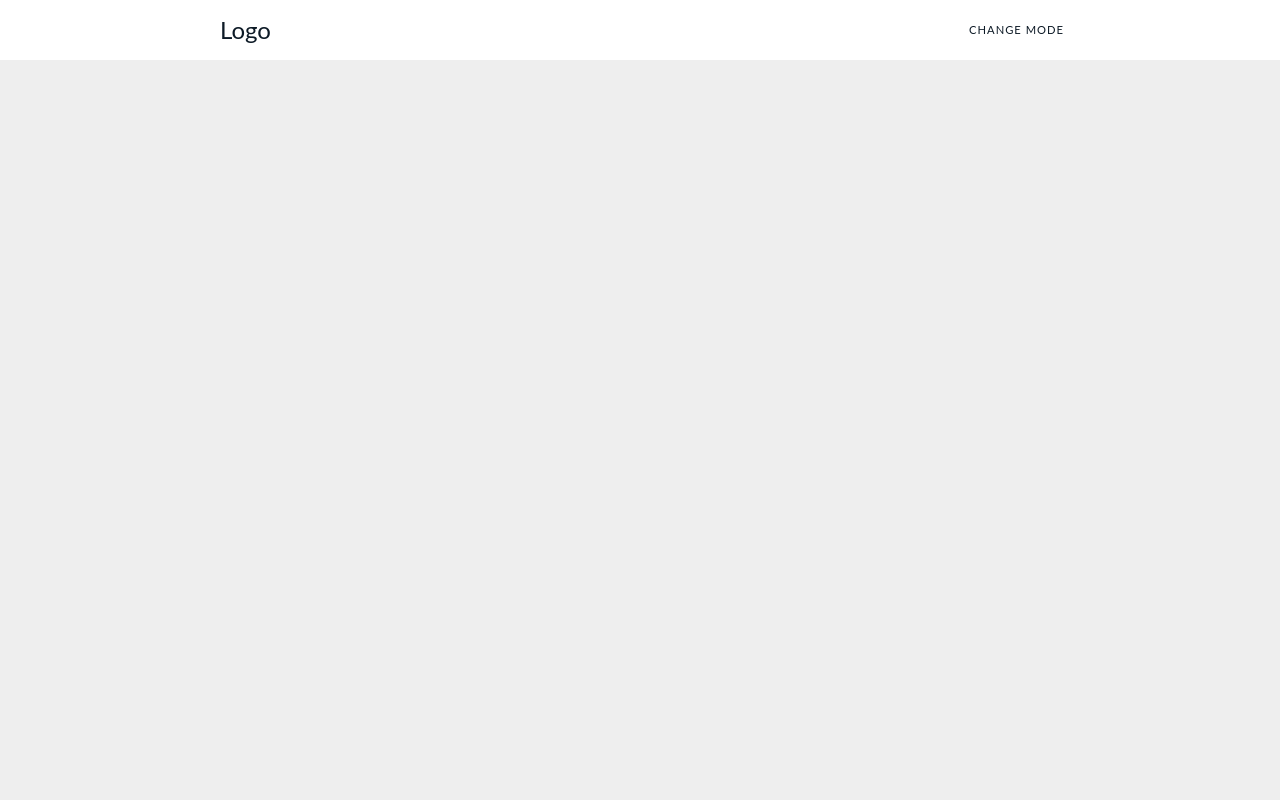
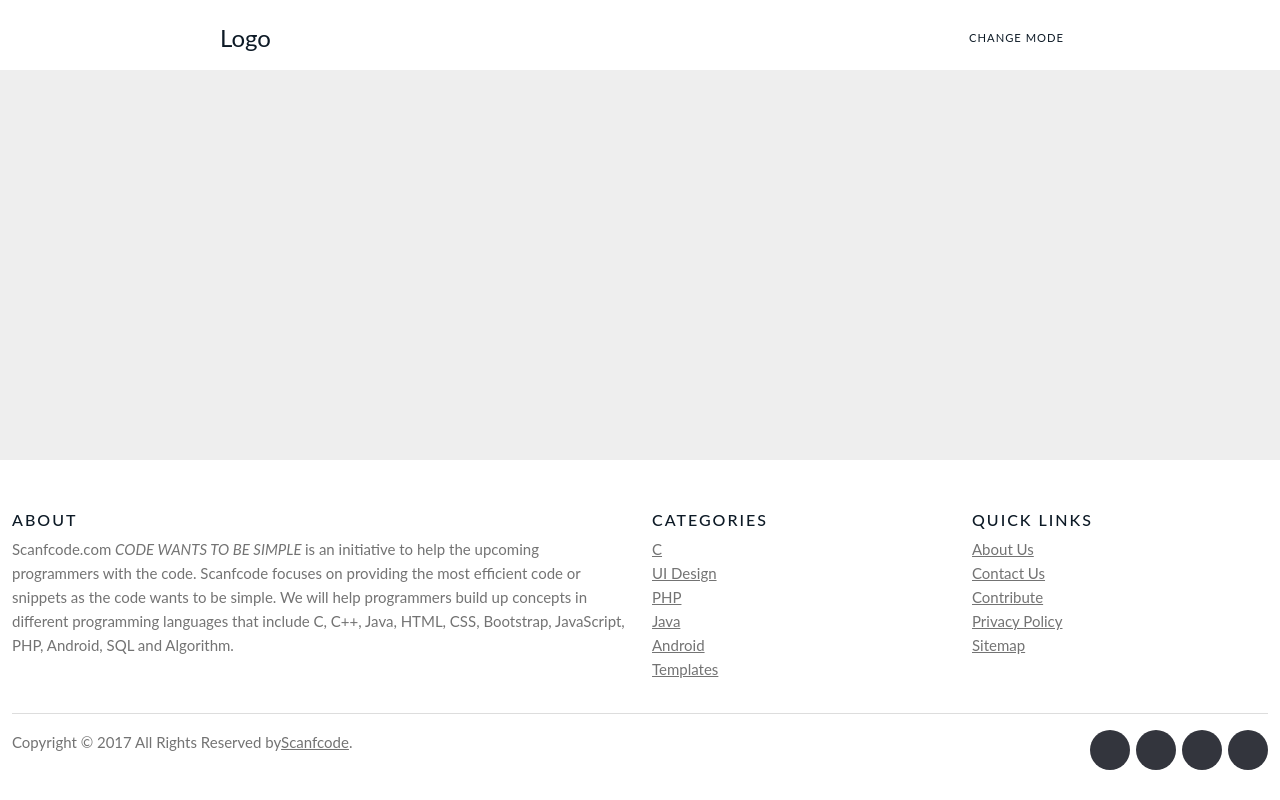
Before and after one commit to Dearborn42/ThemeProject, a React (Create React App) app in the folder themeproject/: page / in a window 1280 px wide. Built offline with nearby package versions, Linux system fonts and the light colour scheme.

Commit message:
Finished footer

```diff
--- a/themeproject/package.json
+++ b/themeproject/package.json
@@ -6,7 +6,9 @@
     "@testing-library/jest-dom": "^5.17.0",
     "@testing-library/react": "^13.4.0",
     "@testing-library/user-event": "^13.5.0",
+    "bootstrap": "^5.3.2",
     "react": "^18.2.0",
+    "react-bootstrap": "^2.10.0",
     "react-dom": "^18.2.0",
     "react-scripts": "5.0.1",
     "web-vitals": "^2.1.4"
--- a/themeproject/src/Components/Footer.js
+++ b/themeproject/src/Components/Footer.js
@@ -1,9 +1,63 @@
-import React from 'react'
+import 'bootstrap/dist/css/bootstrap.min.css';
+import React, {useContext} from 'react'
+import {ThemeContextWrapper} from './ThemeContext';
 
 const Footer = () => {
-  return (
-    <div>Footer</div>
-  )
+    const {theme} = useContext(ThemeContextWrapper);
+    return (
+        <footer className={`site-footer footer-${theme}`}>
+            <div className="container">
+                <div className="row">
+                <div className="col-sm-12 col-md-6">
+                    <h6 className={`h6-${theme}`}>About</h6>
+                    <p className="text-justify">Scanfcode.com <i>CODE WANTS TO BE SIMPLE </i> is an initiative  to help the upcoming programmers with the code. Scanfcode focuses on providing the most efficient code or snippets as the code wants to be simple. We will help programmers build up concepts in different programming languages that include C, C++, Java, HTML, CSS, Bootstrap, JavaScript, PHP, Android, SQL and Algorithm.</p>
+                </div>
+
+                <div className="col-xs-6 col-md-3">
+                    <h6 className={`h6-${theme}`}>Categories</h6>
+                    <ul className="footer-links">
+                    <li><a href="http://scanfcode.com/category/c-language/">C</a></li>
+                    <li><a href="http://scanfcode.com/category/front-end-development/">UI Design</a></li>
+                    <li><a href="http://scanfcode.com/category/back-end-development/">PHP</a></li>
+                    <li><a href="http://scanfcode.com/category/java-programming-language/">Java</a></li>
+                    <li><a href="http://scanfcode.com/category/android/">Android</a></li>
+                    <li><a href="http://scanfcode.com/category/templates/">Templates</a></li>
+                    </ul>
+                </div>
+
+                <div className="col-xs-6 col-md-3">
+                    <h6 className={`h6-${theme}`}>Quick Links</h6>
+                    <ul className="footer-links">
+                    <li><a href="http://scanfcode.com/about/">About Us</a></li>
+                    <li><a href="http://scanfcode.com/contact/">Contact Us</a></li>
+                    <li><a href="http://scanfcode.com/contribute-at-scanfcode/">Contribute</a></li>
+                    <li><a href="http://scanfcode.com/privacy-policy/">Privacy Policy</a></li>
+                    <li><a href="http://scanfcode.com/sitemap/">Sitemap</a></li>
+                    </ul>
+                </div>
+                </div>
+                <hr/>
+            </div>
+            <div className="container">
+                <div className="row">
+                <div className="col-md-8 col-sm-6 col-xs-12">
+                    <p className="copyright-text">Copyright &copy; 2017 All Rights Reserved by
+                <a href="#">Scanfcode</a>.
+                    </p>
+                </div>
+
+                <div className="col-md-4 col-sm-6 col-xs-12">
+                    <ul className="social-icons">
+                    <li><a className="facebook" href="#"><i className="fa fa-facebook"></i></a></li>
+                    <li><a className="twitter" href="#"><i className="fa fa-twitter"></i></a></li>
+                    <li><a className="dribbble" href="#"><i className="fa fa-dribbble"></i></a></li>
+                    <li><a className="linkedin" href="#"><i className="fa fa-linkedin"></i></a></li>
+                    </ul>
+                </div>
+                </div>
+            </div>
+        </footer>
+    )
 }
 
 export default Footer
--- a/themeproject/src/Components/Header.js
+++ b/themeproject/src/Components/Header.js
@@ -1,9 +1,11 @@
 import React from 'react'
 
-const Header = () => {
-  return (
-    <div>Header</div>
-  )
+const Header = ({theme}) => {
+    return (
+        <div className="logo">
+            <button className={`${theme}`}><i className="fas fa-chess-knight"></i> Logo</button >
+        </div>
+    )
 }
 
 export default Header
--- a/themeproject/src/Components/MainContent.js
+++ b/themeproject/src/Components/MainContent.js
@@ -2,7 +2,7 @@
 
 const MainContent = () => {
   return (
-    <div>MainContent</div>
+    <div className='mainContent'>MainContent</div>
   )
 }
 
--- a/themeproject/src/Components/Navbar.js
+++ b/themeproject/src/Components/Navbar.js
@@ -9,10 +9,7 @@
         <>
         <nav className={`navbar navbar-${theme}`}>
             <div className="nav-wrapper">
-                <div className="logo">
-                <button className={`${theme}`}><i className="fas fa-chess-knight"></i> Logo</button >
-                </div>
-
+                <Header theme={theme} />
                 <ul id="menu">
                 <li><button className={`${theme}`}onClick={() => darkMode()}>Change Mode</button ></li>
                 </ul>
--- a/themeproject/src/main.css
+++ b/themeproject/src/main.css
@@ -35,7 +35,7 @@
 .navbar{
     position: fixed;
     top: 0;
-    height: 60px;
+    height: 70px;
     line-height: 60px;
     width: 100%;
     z-index: 10;
@@ -45,7 +45,7 @@
     color: rgb(13, 26, 38);
 }
 .navbar-dark {
-    background: black;
+    background-color: #26272b;
     color: rgb(202, 209, 215);
 }
 
@@ -72,7 +72,7 @@
     float: left;
     margin-left: 28px;
     font-size: 1.5em;
-    height: 60px;
+    height: 100%;
     letter-spacing: 1px;
     text-transform: uppercase;
 }
@@ -171,7 +171,7 @@
         position: absolute;
         right: 15px;
         top: 20px;
-        height: 23px;
+        height: 15px;
         width: 27px;
         z-index: 20;
     }
@@ -370,6 +370,7 @@
     height: 100vh;
     -webkit-transition: transform 0.2s ease-out;
     transition: transform 0.2s ease-out;
+    z-index: 17;
 }
 
 /* .menu-{
@@ -410,10 +411,200 @@
 
 
 .dark{
-    background-color: black;
+    background-color: #26272b;
     color: rgb(202, 209, 215);
 }
 .light {
     background-color: white;
     color: rgb(13, 26, 38);
 }
+
+.footer-dark{
+    background-color: #26272b;
+}
+.footer-light{
+    background-color: white;
+}
+
+.h6-dark{
+    color: rgb(202, 209, 215);
+}
+
+.site-footer {
+    /* background-color: #26272b; */
+    padding: 45px 0 20px;
+    font-size: 15px;
+    line-height: 24px;
+    color: #737373;
+    position: absolute;
+    bottom: 0;
+}
+
+.site-footer hr {
+    border-top-color: #bbb;
+    opacity: 0.5
+}
+
+.site-footer hr.small {
+    margin: 20px 0
+}
+
+.site-footer h6 {
+    font-size: 16px;
+    text-transform: uppercase;
+    margin-top: 5px;
+    letter-spacing: 2px
+}
+.h6-light {
+    color: rgb(13, 26, 38);
+}
+
+.site-footer a {
+    color: #737373;
+}
+
+.site-footer a:hover {
+    color: #3366cc;
+    text-decoration: none;
+}
+
+.footer-links {
+    padding-left: 0;
+    list-style: none
+}
+
+.footer-links li {
+    display: block
+}
+
+.footer-links a {
+    color: #737373
+}
+
+.footer-links a:active,
+.footer-links a:focus,
+.footer-links a:hover {
+    color: #3366cc;
+    text-decoration: none;
+}
+
+.footer-links.inline li {
+    display: inline-block
+}
+
+.site-footer .social-icons {
+    text-align: right
+}
+
+.site-footer .social-icons a {
+    width: 40px;
+    height: 40px;
+    line-height: 40px;
+    margin-left: 6px;
+    margin-right: 0;
+    border-radius: 100%;
+    background-color: #33353d
+}
+
+.copyright-text {
+    margin: 0
+}
+
+.container,
+.container-lg,
+.container-md,
+.container-sm,
+.container-xl,
+.container-xxl {
+    max-width: 100vw;
+}
+
+@media (max-width:991px) {
+    .site-footer [class^=col-] {
+        margin-bottom: 30px
+    }
+}
+
+@media (max-width:767px) {
+    .site-footer {
+        padding-bottom: 0
+    }
+
+    .site-footer .copyright-text,
+    .site-footer .social-icons {
+        text-align: center
+    }
+}
+
+.social-icons {
+    padding-left: 0;
+    margin-bottom: 0;
+    list-style: none
+}
+
+.social-icons li {
+    display: inline-block;
+    margin-bottom: 4px
+}
+
+.social-icons li.title {
+    margin-right: 15px;
+    text-transform: uppercase;
+    color: #96a2b2;
+    font-weight: 700;
+    font-size: 13px
+}
+
+.social-icons a {
+    background-color: #eceeef;
+    color: #818a91;
+    font-size: 16px;
+    display: inline-block;
+    line-height: 44px;
+    width: 44px;
+    height: 44px;
+    text-align: center;
+    margin-right: 8px;
+    border-radius: 100%;
+    -webkit-transition: all .2s linear;
+    -o-transition: all .2s linear;
+    transition: all .2s linear
+}
+
+.social-icons a:active,
+.social-icons a:focus,
+.social-icons a:hover {
+    color: #fff;
+    background-color: #29aafe
+}
+
+.social-icons.size-sm a {
+    line-height: 34px;
+    height: 34px;
+    width: 34px;
+    font-size: 14px
+}
+
+.social-icons a.facebook:hover {
+    background-color: #3b5998
+}
+
+.social-icons a.twitter:hover {
+    background-color: #00aced
+}
+
+.social-icons a.linkedin:hover {
+    background-color: #007bb6
+}
+
+.social-icons a.dribbble:hover {
+    background-color: #ea4c89
+}
+
+@media (max-width:767px) {
+    .social-icons li.title {
+        display: block;
+        margin-right: 0;
+        font-weight: 600
+    }
+}
```
Also changed, not shown: 1 other file (tests, documents, lock files or other folders).
